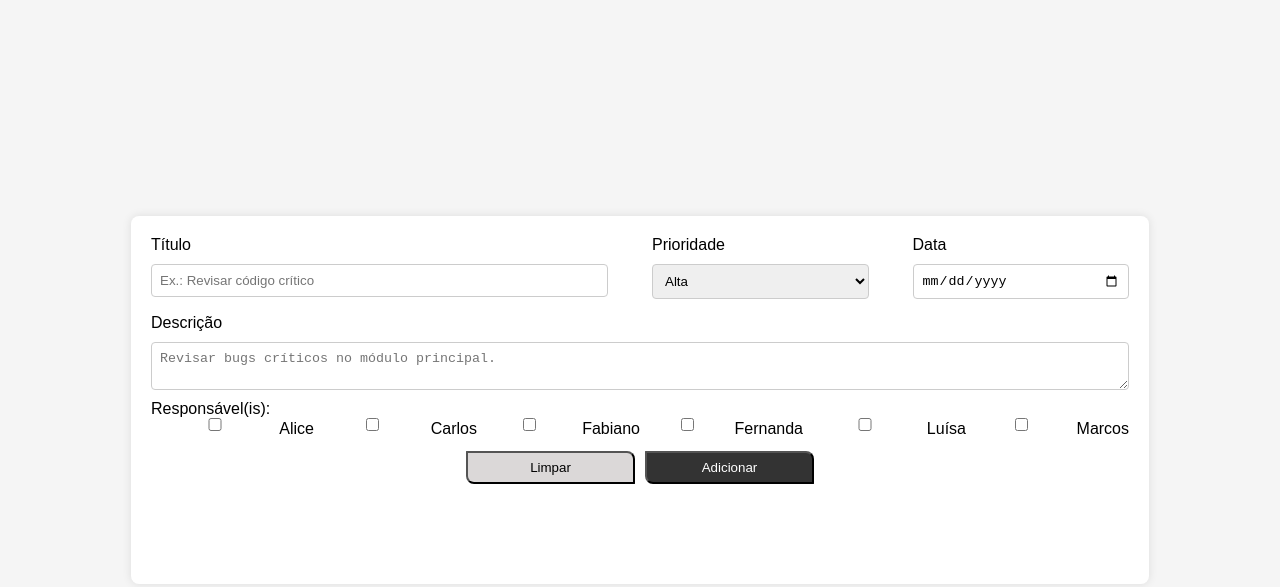
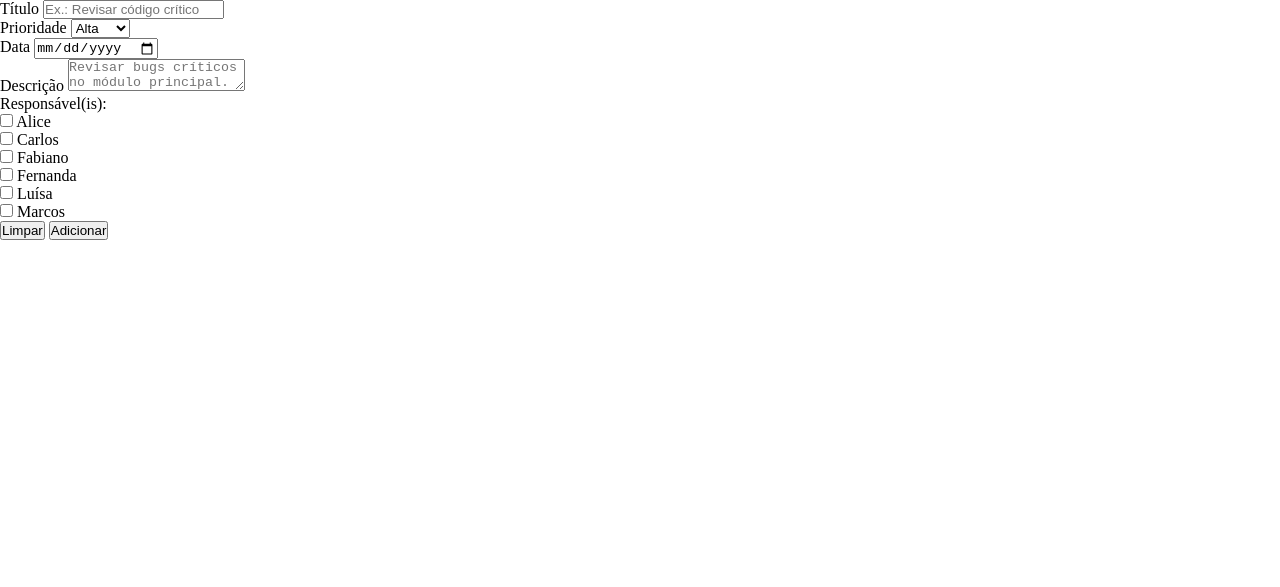
Before and after one commit to Jeffelipe/projeto-figma, a plain HTML site: page projeto figma/index.html in a window 1280 px wide. Drawn offline with Linux system fonts and the light colour scheme; files whose address does not match are found by name; a web font is replaced by a local one.

Commit message:
Add files via upload

```diff
--- a/projeto figma/index.html
+++ b/projeto figma/index.html
@@ -6,7 +6,7 @@
     <link rel="stylesheet" href="base/global.css">
 
     <title>Tarefas</title>
-    <style>
+    <!--<style>
         body {
             font-family: Arial, sans-serif;
             display: flex;
@@ -93,52 +93,82 @@
             display: flex;
             align-items: center;
         }
-    </style>
+    </style>-->
 </head>
+
 <body>
+    <form class="formulario-tarefas">
+        <div class="formulario-tarefas--linha-inteira">
+            <div class="formulario-tarefas--linha-metade">
+                <div class="formulario-tarefas--coluna">
+                    <label for="titulo">Título</label>
+                    <input type="text" placeholder="Ex.: Revisar código crítico">
+                </div>
+            </div>
 
-<main>
-    <div class="container">
-        <div class="flex-container">
-            <div class="titulo-container">
-                <label for="titulo">Título</label>
-                <input type="text" id="titulo" placeholder="Ex.: Revisar código crítico">
-            </div>
-            <div class="prioridade-container">
-                <label for="prioridade">Prioridade</label>
-                <select id="prioridade">
+            <div class="formulario-tarefas--linha-metade">
+                <div class="formulario-tarefas--coluna">
+                    <label>Prioridade </label>
+                    <select>
                     <option>Alta</option>
                     <option>Média</option>
                     <option>Baixa</option>
                 </select>
+
             </div>
-            <div class="data-container">
+
+            <div class="formulario-tarefas--coluna">
                 <label for="data">Data</label>
                 <input type="date" id="data">
+
+
+
         </div>
+             <div class="formulario-tarefas--linha-inteira">
+             <div class="formulario-tarefas--coluna">
+                    <label class="descricao">Descrição</label>
+                    <textarea id="text" placeholder="Revisar bugs críticos no módulo principal."></textarea>
+
+            <div class="formulario-tarefas--coluna">
+                    <label>Responsável(is):</label>
+                    <div class="conteiner-checkbox">
+                            <div class="conteiner_checkbox--item">
+                                <input type="checkbox" id="cb1">
+                                    <label for="cb1">Alice</label>
+                                 </div>
+                            <div class="conteiner_checkbox--item">
+                                <input type="checkbox" id="cb2">
+                                    <label for="cb2">Carlos</label>
+                                </div>
+                            <div class="conteiner_checkbox--item">
+                                <input type="checkbox" id="cb3">
+                                    <label for="cb3">Fabiano</label>
+                                </div>
+                            <div class="conteiner_checkbox--item">
+                                <input type="checkbox" id="cb4">
+                                    <label for="cb4">Fernanda</label>
+                                </div>
+                            <div class="conteiner_checkbox--item">
+                                <input type="checkbox" id="cb5">
+                                    <label for="cb5">Luísa</label>
+                                </div>
+                            <div class="conteiner_checkbox--item">
+                                <input type="checkbox" id="cb6">
+                                    <label for="cb6">Marcos </label>
                                 </div>
 
-        <label for="descricao">Descrição</label>
-        <textarea id="descricao" placeholder="Revisar bugs críticos no módulo principal."></textarea>
+            </div>
+    </form>
 
-        <div class="form-group">
-            <legend>Responsável(is):</legend>
-            <div class="checkbox-group">
-                <label><input type="checkbox"> Alice</label>
-                <label><input type="checkbox"> Carlos</label>
-                <label><input type="checkbox"> Fabiano</label>
-                <label><input type="checkbox"> Fernanda</label>
-                <label><input type="checkbox"> Luísa</label>
-                <label><input type="checkbox"> Marcos</label>
-            </div>
-        </div>
 
             <div class="buttons">
                     <button class="clear-btn">Limpar</button>
                     <button class="add-btn">Adicionar</button>
         </div>
-    </div>
+<main>
 
+
+     </main>
 
 <!--
 <li class="tarefa">
@@ -204,11 +234,21 @@
 </li>
 -->
 
-</main>
+
 
 <script src="js/app.js" module></script>
 </body>
 </html>
+
+
+
+
+
+
+
+
+
+
 
 
 
```
Lines whose indentation alone changed are shown as unchanged.
